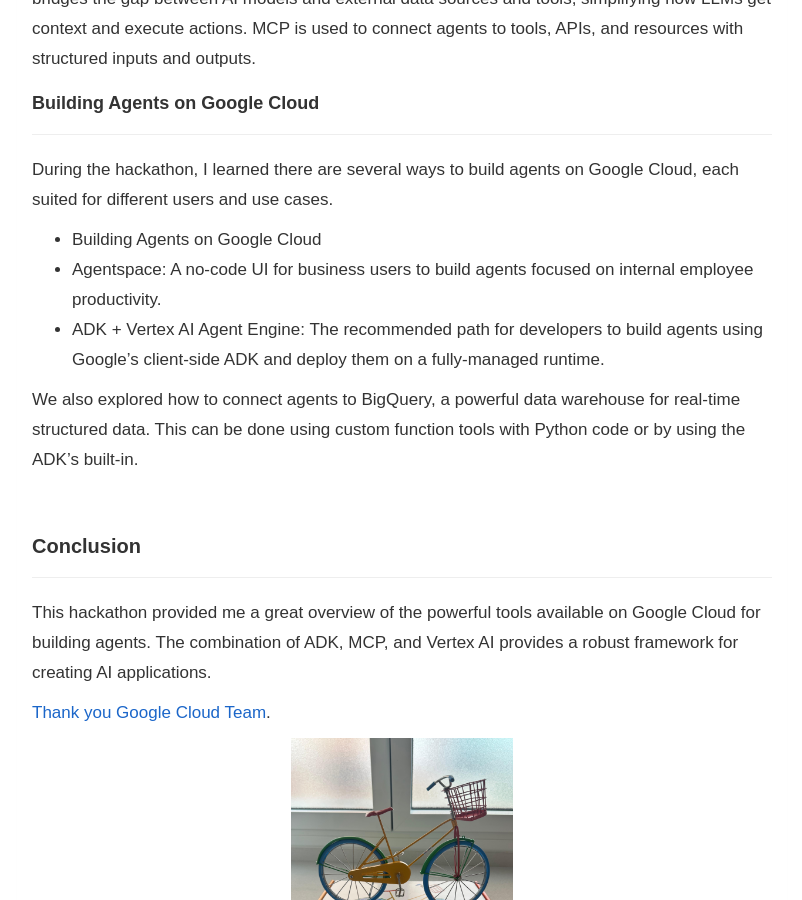
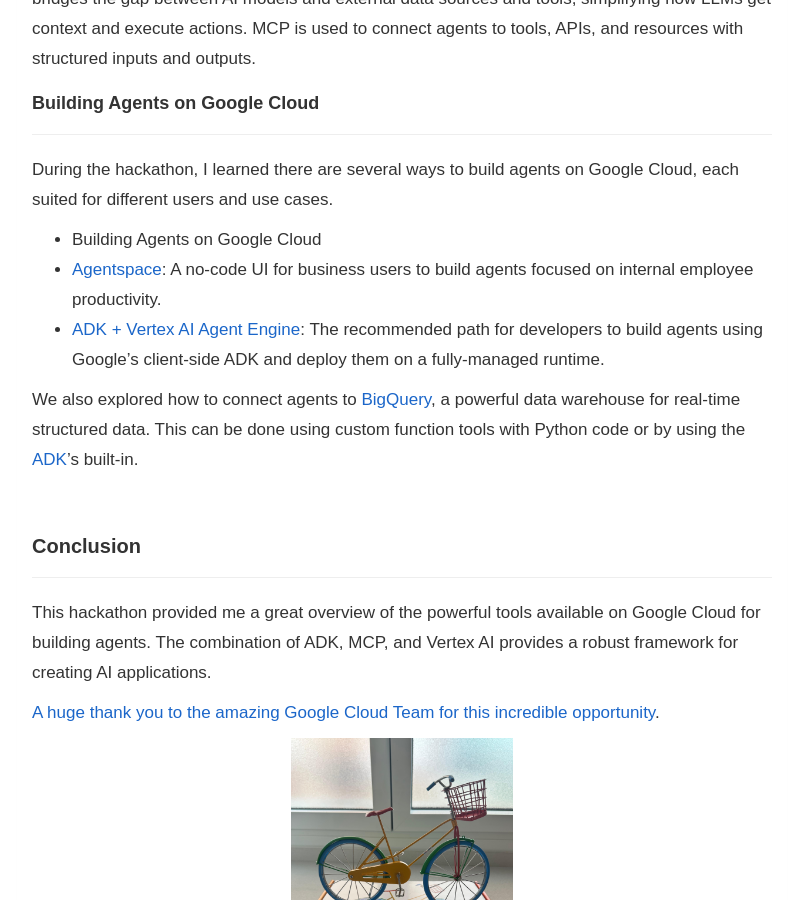
Before and after one commit to jfernancordova/jfernancordova.github.io, a Jekyll site: the page built from _posts/2025-08-22-google-ai-hackathon.md, in a window 1280 px wide and 900 px high, scrolled down 1864 px. Shown: the whole window, without its empty margins (238-1040 px from the left). Built offline with Jekyll 4.4.1, drawn with Linux system fonts in a browser that asks for light colours; nearby versions of some CDN libraries; comment, search, counter and statistics services are not loaded; some of the changed lines change nothing that is shown.

Commit message:
Enhance Google AI Hackathon post by adding hyperlinks to Agentspace, ADK + Vertex AI Agent Engine, and BigQuery for improved context and accessibility.

```diff
--- a/_posts/2025-08-22-google-ai-hackathon.md
+++ b/_posts/2025-08-22-google-ai-hackathon.md
@@ -57,10 +57,10 @@ Model Context Protocol (MCP), which acts as a "USB-C port" for AI models. This o
 During the hackathon, I learned there are several ways to build agents on Google Cloud, each suited for different users and use cases.
 
 - Building Agents on Google Cloud
-- Agentspace: A no-code UI for business users to build agents focused on internal employee productivity.
-- ADK + Vertex AI Agent Engine: The recommended path for developers to build agents using Google's client-side ADK and deploy them on a fully-managed runtime.
+- [Agentspace](https://cloud.google.com/vertex-ai/docs/agentspace "Agentspace - Google Cloud's no-code UI for building AI agents"): A no-code UI for business users to build agents focused on internal employee productivity.
+- [ADK + Vertex AI Agent Engine](https://cloud.google.com/vertex-ai/docs/agents "ADK + Vertex AI Agent Engine - Google's recommended path for building AI agents"): The recommended path for developers to build agents using Google's client-side ADK and deploy them on a fully-managed runtime.
 
-We also explored how to connect agents to BigQuery, a powerful data warehouse for real-time structured data. This can be done using custom function tools with Python code or by using the ADK's built-in.
+We also explored how to connect agents to [BigQuery](https://cloud.google.com/bigquery "BigQuery - Google Cloud's data warehouse for analytics"), a powerful data warehouse for real-time structured data. This can be done using custom function tools with Python code or by using the [ADK](https://cloud.google.com/vertex-ai/docs/agents "Agent Development Kit - Google's SDK for building AI agents")'s built-in.
 
 <br>
 
@@ -69,7 +69,7 @@ We also explored how to connect agents to BigQuery, a powerful data warehouse fo
 
 This hackathon provided me a great overview of the powerful tools available on Google Cloud for building agents. The combination of ADK, MCP, and Vertex AI provides a robust framework for creating AI applications.
 
-[Thank you Google Cloud Team](https://www.linkedin.com/feed/update/urn:li:activity:7361727319628988416).
+[A huge thank you to the amazing Google Cloud Team for this incredible opportunity](https://www.linkedin.com/feed/update/urn:li:activity:7361727319628988416).
 
 <img src="../assets/images/google-campus-bike.jpg" alt="Google Cloud" style="
   display: block;
```
